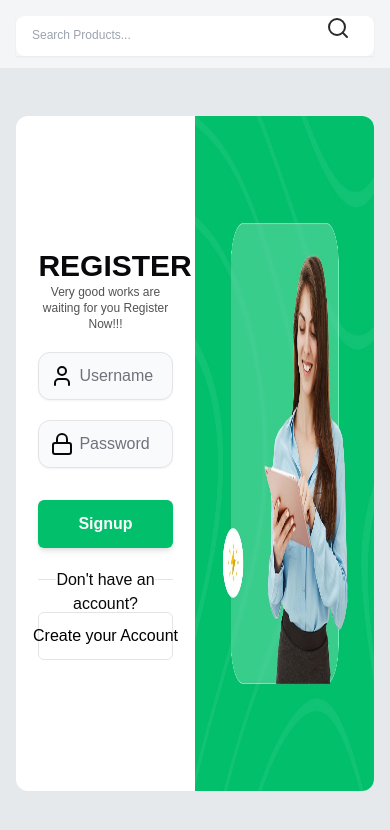
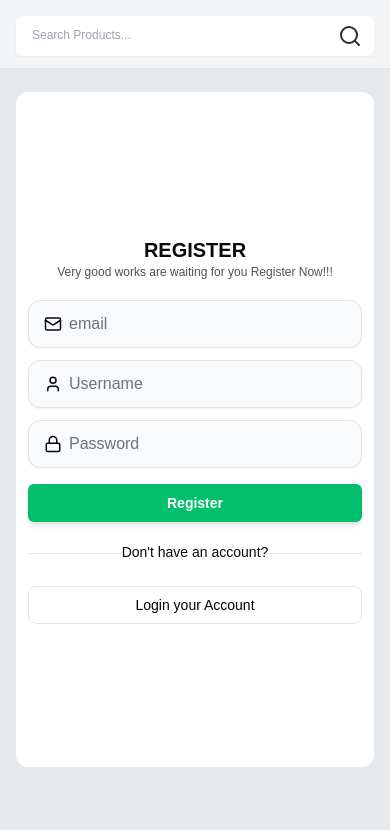
Before and after one commit to rahat9016/tecgensoft-ecommerce, a Next.js app: page /auth/register in a window 390 px wide. Shown: the top 830 px of the page. Built offline with nearby package versions, Linux system fonts and the light colour scheme.

Commit message:
update: login responsive & add register ui

```diff
--- a/src/app/(auth)/auth/register/page.tsx
+++ b/src/app/(auth)/auth/register/page.tsx
@@ -4,7 +4,7 @@ import React from "react";
 export default function page() {
   return (
     <div>
-      <div className="container mt-12">
+      <div className="container mt-6 lg:mt-12">
         <Register />
       </div>
     </div>
--- a/src/app/(auth)/auth/signing/page.tsx
+++ b/src/app/(auth)/auth/signing/page.tsx
@@ -4,7 +4,7 @@ import React from 'react'
 export default function page() {
   return (
     <div>
-        <div className='container mt-12'>
+        <div className='container mt-6 lg:mt-12'>
             <Signing/>
         </div>
     </div>
--- a/src/components/shared/SearchBar.tsx
+++ b/src/components/shared/SearchBar.tsx
@@ -118,7 +118,8 @@ const SearchBar: FC = () => {
         />
         <div
           onClick={handleSearch}
-          className="absolute right-0 lg:bg-main-primary  lg:py-2 px-6 text-white font-semibold rounded-[8px] cursor-pointer lg:border h-full lg:hover:bg-primary-dark duration-300"
+          className="absolute right-0 lg:bg-main-primary
+          py-2 px-3 lg:px-6 text-white font-semibold rounded-[8px] cursor-pointer lg:border h-full lg:hover:bg-primary-dark duration-300"
         >
           <Search className="text-xl font-bold lg:text-white text-black-dim" />
         </div>
--- a/src/components/users/auth/register/Register.tsx
+++ b/src/components/users/auth/register/Register.tsx
@@ -1,47 +1,58 @@
 import { Button } from '@/components/ui/button'
 import { Input } from '@/components/ui/input'
-import { LucideLock, LucideUser } from 'lucide-react'
+import { LucideLock, LucideUser, Mail } from 'lucide-react'
 import Image from 'next/image'
 import React from 'react'
 import authBg from "../../../../../public/auth.jpg";
+import Link from 'next/link'
 export default function Register() {
   return (
     <div>
-        <div className="grid grid-cols-2 w-full h-[80vh] bg-white rounded-xl overflow-hidden">
-        <div className="w-9/12 mx-auto flex flex-col justify-center gap-5">
+      <div className="grid lg:grid-cols-2 w-full h-[80vh] bg-white rounded-xl overflow-hidden">
+        <div className="w-full md:w-8/12 lg:w-9/12 mx-auto flex flex-col justify-center gap-5 py-10 px-3 lg:md-0">
           <div>
-          <h1 className="font-poppins font-bold text-3xl text-center uppercase">
-          Register
+          <h1 className="font-poppins font-bold text-xl lg:text-3xl text-center uppercase">
+            Register
           </h1>
           <p className="text-xs text-center text-[#525252] font-poppins">Very good works are waiting for you Register Now!!!</p>
           </div>
-          <div className="flex flex-col gap-5">
-            <div className="relative ">
-              <LucideUser className="absolute left-3 top-1/2 transform -translate-y-1/2 text-gray-400" />
+          <div className="flex flex-col gap-3 lg:gap-5">
+            <div className='grid grid-cols-1 gap-3 lg:grid-cols-2'>
+            <div className="relative">
+              <Mail size={18} className="absolute left-4 top-1/2 transform -translate-y-1/2 text-gray-400" />
+              <Input
+                type="email"
+                placeholder="email"
+                className="pl-10 h-12 bg-slate-50 focus:ring-2 focus:ring-purple-400 rounded-xl"
+              />
+            </div>
+            <div className="relative">
+              <LucideUser size={18} className="absolute left-4 top-1/2 transform -translate-y-1/2 text-gray-400" />
               <Input
                 type="text"
                 placeholder="Username"
                 className="pl-10 h-12 bg-slate-50 focus:ring-2 focus:ring-purple-400 rounded-xl"
               />
             </div>
+            </div>
             <div className="relative">
-              <LucideLock className="absolute left-3 top-1/2 transform -translate-y-1/2 text-gray-400" />
+              <LucideLock size={18} className="absolute left-4 top-1/2 transform -translate-y-1/2 text-gray-400" />
               <Input
                 type="password"
                 placeholder="Password"
                 className="pl-10 h-12 bg-slate-50 focus:ring-2 focus:ring-purple-400 rounded-xl"
               />
             </div>
-            <Button className="w-full h-[48px] mx-auto bg-main-primary hover:bg-primary-dark font-poppins font-bold text-base shadow-md mt-3">
-              Signup
+            <Button className="w-full h-[38px] lg:h-[48px] mx-auto bg-main-primary hover:bg-primary-dark font-poppins font-bold text-sm lg:text-base shadow-md mt-1 lg:mt-3">
+              Register
             </Button>
           </div>
-          <p className="text-center border-b h-[12px] font-poppins"><span className="bg-white">Don&apos;t have an account?</span></p>
-          <Button className="w-full h-[48px] border mt-3 bg-transparent hover:bg-main-primary hover:text-white font-poppins font-medium text-base shadow-none  text-black">
-              Create your Account
-            </Button>
+          <p className="text-center border-b h-[12px] font-poppins text-sm lg:text-base"><span className="bg-white">Don&apos;t have an account?</span></p>
+          <Link href={"/auth/signing"} className="w-full h-[38px] lg:h-[48px] border mt-3 bg-transparent hover:bg-main-primary hover:text-white font-poppins font-medium text-sm lg:text-base shadow-none  text-black focus:border-none flex items-center justify-center rounded-lg">
+              Login your Account
+            </Link>
         </div>
-        <div>
+        <div className="hidden lg:block">
           <Image
             width={1000}
             height={1000}
--- a/src/components/users/auth/signing/Signing.tsx
+++ b/src/components/users/auth/signing/Signing.tsx
@@ -4,21 +4,22 @@ import authBg from "../../../../../public/auth.jpg";
 import { LucideLock, LucideUser } from "lucide-react";
 import { Input } from "@/components/ui/input";
 import { Button } from "@/components/ui/button";
+import Link from "next/link";
 
 export default function Signing() {
   return (
     <div>
-      <div className="grid grid-cols-2 w-full h-[80vh] bg-white rounded-xl overflow-hidden">
-        <div className="w-9/12 mx-auto flex flex-col justify-center gap-5">
+      <div className="grid lg:grid-cols-2 w-full h-[80vh] bg-white rounded-xl overflow-hidden">
+        <div className="w-full md:w-8/12 lg:w-9/12 mx-auto flex flex-col justify-center gap-5 py-10 px-3 lg:md-0">
           <div>
-          <h1 className="font-poppins font-bold text-3xl text-center uppercase">
+          <h1 className="font-poppins font-bold text-xl lg:text-3xl text-center uppercase">
             Login
           </h1>
           <p className="text-xs text-center text-[#525252] font-poppins">Very good works are waiting for you Login Now!!!</p>
           </div>
-          <div className="flex flex-col gap-5">
+          <div className="flex flex-col gap-3 lg:gap-5">
             <div className="relative ">
-              <LucideUser className="absolute left-3 top-1/2 transform -translate-y-1/2 text-gray-400" />
+              <LucideUser size={18} className="absolute left-4 top-1/2 transform -translate-y-1/2 text-gray-400" />
               <Input
                 type="text"
                 placeholder="Username"
@@ -26,23 +27,23 @@ export default function Signing() {
               />
             </div>
             <div className="relative">
-              <LucideLock className="absolute left-3 top-1/2 transform -translate-y-1/2 text-gray-400" />
+              <LucideLock size={18} className="absolute left-4 top-1/2 transform -translate-y-1/2 text-gray-400" />
               <Input
                 type="password"
                 placeholder="Password"
                 className="pl-10 h-12 bg-slate-50 focus:ring-2 focus:ring-purple-400 rounded-xl"
               />
             </div>
-            <Button className="w-full h-[48px] mx-auto bg-main-primary hover:bg-primary-dark font-poppins font-bold text-base shadow-md mt-3">
+            <Button className="w-full h-[38px] lg:h-[48px] mx-auto bg-main-primary hover:bg-primary-dark font-poppins font-bold text-sm lg:text-base shadow-md mt-1 lg:mt-3">
               Login
             </Button>
           </div>
-          <p className="text-center border-b h-[12px] font-poppins"><span className="bg-white">Don&apos;t have an account?</span></p>
-          <Button className="w-full h-[48px] border mt-3 bg-transparent hover:bg-main-primary hover:text-white font-poppins font-medium text-base shadow-none  text-black">
+          <p className="text-center border-b h-[12px] font-poppins text-sm lg:text-base"><span className="bg-white">Don&apos;t have an account?</span></p>
+          <Link href={"/auth/register"} className="w-full h-[38px] lg:h-[48px] border mt-3 bg-transparent hover:bg-main-primary hover:text-white font-poppins font-medium text-sm lg:text-base shadow-none  text-black focus:border-none  flex items-center justify-center rounded-lg">
               Create your Account
-            </Button>
+            </Link>
         </div>
-        <div>
+        <div className="hidden lg:block">
           <Image
             width={1000}
             height={1000}
--- a/src/components/users/layout/header/UserSection.tsx
+++ b/src/components/users/layout/header/UserSection.tsx
@@ -8,7 +8,7 @@ export default function UserSection() {
   return (
     <div>
          <div className="flex items-center gap-2 ml-4 relative cursor-pointer">
-          <Link href="/auth/signin" className="flex justify-start items-center ">
+          <Link href="/auth/signing" className="flex justify-start items-center ">
           <User />
             <p className="text-primary-dark text-base font-semibold ml-1">Sign in</p>
           </Link>
--- a/src/components/users/layout/header/header.tsx
+++ b/src/components/users/layout/header/header.tsx
@@ -30,13 +30,13 @@ const Header = () => {
 //       window.location.reload();
 //     }, 100); // Adjust the delay as needed
 //   };
-console.log('header pathname', )
+
   return (
     <div>
-      {!pathname.startsWith('/admin') && <div className="lg:border-b border-white-light bg-light-gray ">
+      {!pathname.startsWith('/admin')  && <div className="lg:border-b border-white-light bg-light-gray ">
       <div className="container pt-4 pb-3 flex gap-2 lg:flex-row flex-col justify-between ">
         <div className="items-center justify-between w-full lg:w-auto hidden lg:flex">
-            <Image src={logo} className="h-[48px] cursor-pointer" alt={""} />
+            <Link href={"/"}><Image src={logo} className="h-[48px] cursor-pointer" alt={""} /></Link>
           {/* <FiMenu className="text-3xl block lg:hidden relative" onClick={handleMenu} /> */}
           {/* <MobileMenu menuOpen={menuOpen} /> */}
         </div>
```
Also changed, not shown: 1 other file (tests, documents, lock files or other folders).
